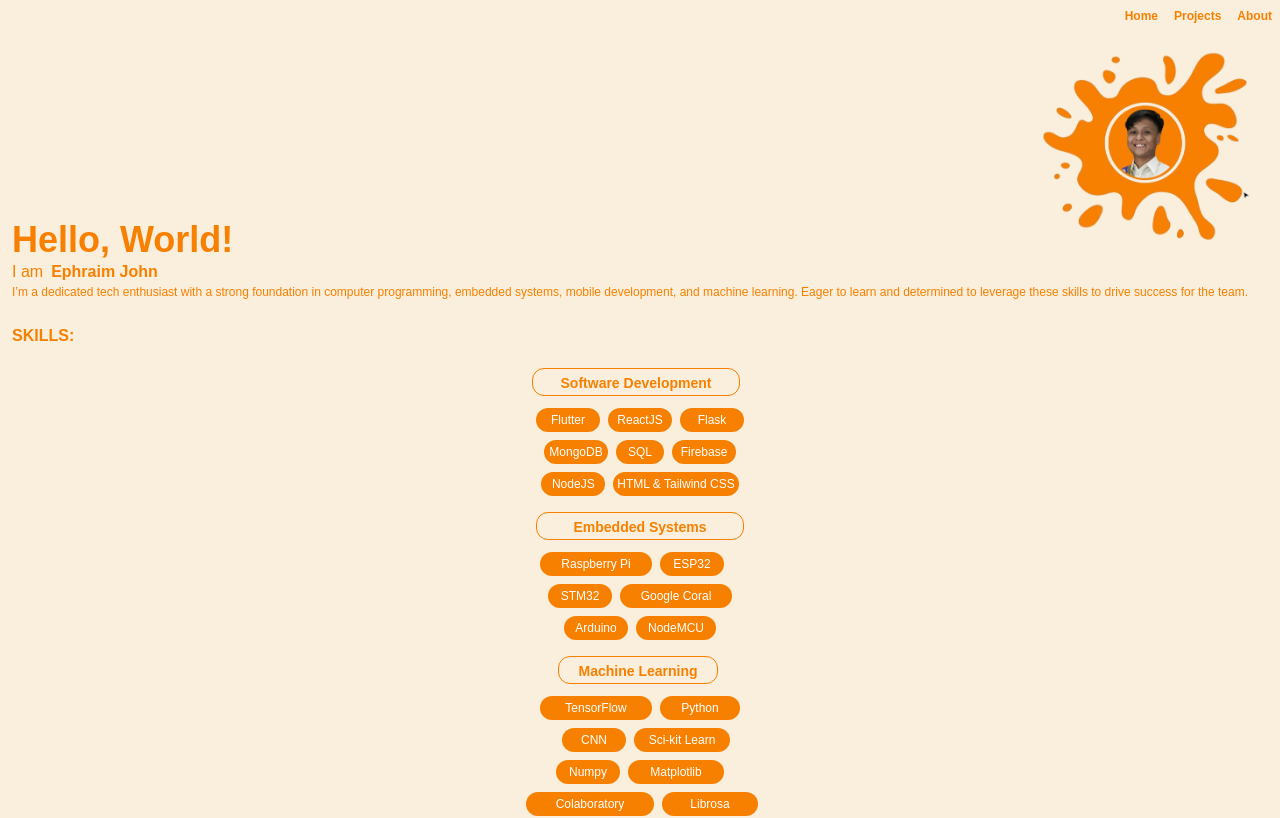
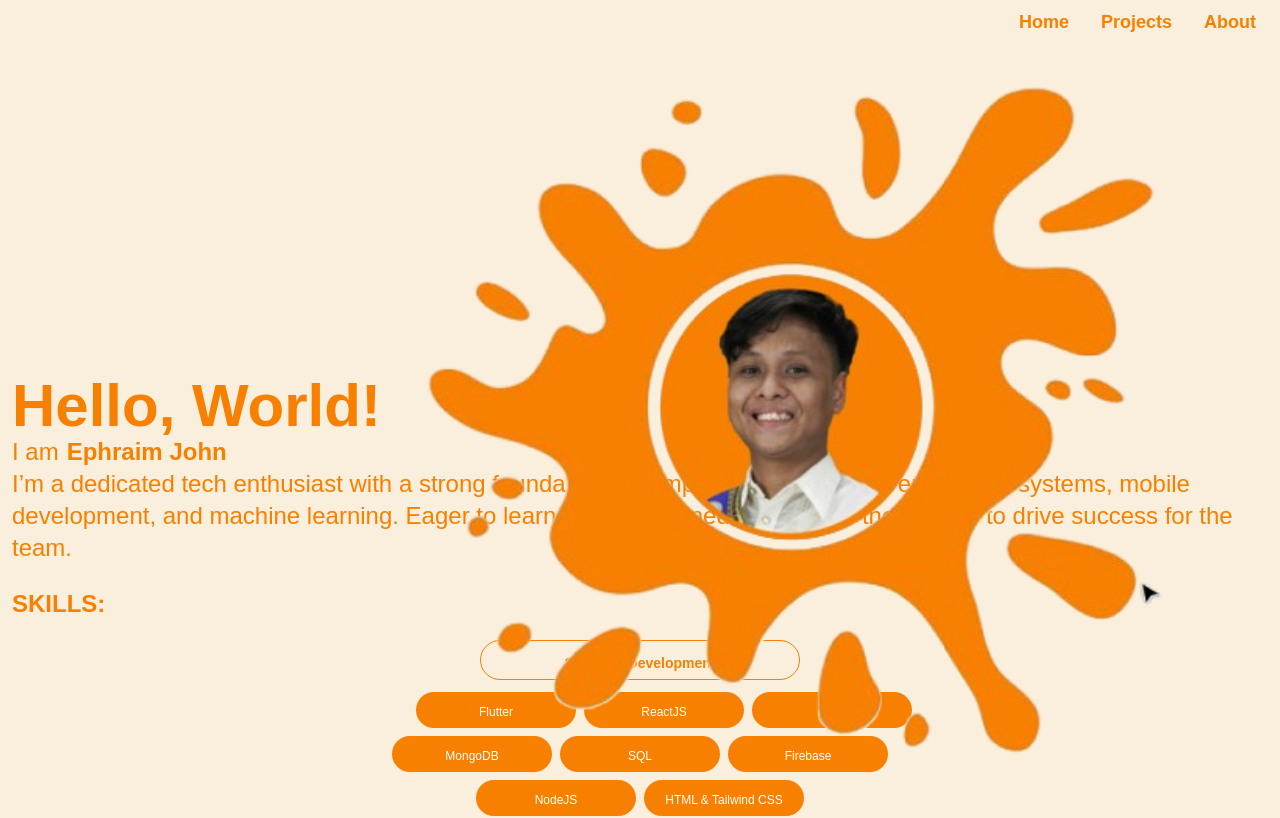
Before and after one commit to ephraaaaa/project-landing-page, a React (Vite) app: page / in a window 1280 px wide. Shown: the top 818 px of the page. Built offline with nearby package versions, Linux system fonts and the light colour scheme; a web font is replaced by a local one.

Commit message:
Updated responsiveness for tablets

```diff
--- a/src/components/NavigationBar.jsx
+++ b/src/components/NavigationBar.jsx
@@ -1,6 +1,6 @@
 function NavItems(props){
     return (
-        <li className="font-bold hover:bg-primary hover:rounded-xl hover:text-white p-2 hover:shadow-xl">
+        <li className="font-bold hover:bg-primary hover:rounded-xl hover:text-white p-2 hover:shadow-xl md:mr-4">
             {props.name}
         </li>
     )
@@ -10,7 +10,7 @@ function NavItems(props){
 function NavigationBar(){
     return (
         <nav>
-        <ul className="flex justify-end text-xs text-primary">
+        <ul className="flex justify-end text-xs md:text-lg text-primary">
             <NavItems name="Home"></NavItems>
             <NavItems name="Projects"></NavItems>
             <NavItems name="About"></NavItems>
--- a/src/components/ShortDescription.jsx
+++ b/src/components/ShortDescription.jsx
@@ -2,12 +2,12 @@
 
 function Text(){
     return (
-        <div className=" text-primary">
+        <div className=" text-primary text-xs md:text-2xl">
             <div className="flex">
                 <h6 className="mr-2">I am </h6>
                 <h4><b> Ephraim John</b></h4>
             </div>
-            <p className="text-xs text-left">
+            <p className=" text-left">
             I’m a dedicated tech enthusiast with a strong
             foundation in computer programming, embedded
             systems, mobile development, and machine learning.
@@ -23,15 +23,15 @@ function Text(){
 
 function SplashPhoto(){
     return (
-        <div className="flex justify-end">
-                <img  className="absolute w-60 z-106" src="/pp.png" alt="ephra img " />
+        <div className="flex justify-end md:mr-10">
+                <img  className="absolute w-60  md:w-2/3  z-106" src="/pp.png" alt="ephra img " />
         </div>
     )
 }
 
 function HelloWorld(){
     return (
-        <h1 className="text-4xl pr-10 left-1 pt-44 text-primary font-bold">
+        <h1 className="text-4xl pr-10 left-1 pt-44 md:pt-80 text-primary font-bold md:text-6xl">
                Hello, World!
            </h1>
            )
--- a/src/components/Skills.jsx
+++ b/src/components/Skills.jsx
@@ -1,9 +1,9 @@
 
 function SoftwareDevelopmentCategory(){
     return(
-        <div className="mb-3 flex flex-col justify-center">
+        <div className="mb-3 flex flex-col">
             <SkillPlatform width="w-52" text="Software Development" ></SkillPlatform>
-            <div className="flex">
+            <div className="flex md:ml-12">
                     <SkillItems width="w-16" text="Flutter" ></SkillItems>
                     <SkillItems width="w-16" text="ReactJS" ></SkillItems>
                     <SkillItems width="w-16" text="Flask" ></SkillItems>
@@ -15,7 +15,7 @@ function SoftwareDevelopmentCategory(){
             </div>
             <div className="flex justify-center">
                     <SkillItems width="w-16" text="NodeJS" ></SkillItems>
-                    <SkillItems width="w-38" text="HTML & Tailwind CSS" ></SkillItems>
+                    <SkillItems responsiveWidth="w-42" width="w-38" text="HTML & Tailwind CSS" ></SkillItems>
             </div>
         </div>
 
@@ -26,15 +26,15 @@ function EmbeddedSystemsCategory(){
     return (
         <div className="mb-3 flex flex-col justify-center">
             <SkillPlatform width="w-52" text="Embedded Systems" ></SkillPlatform>
-            <div className="flex">
+            <div className="flex md:ml-12">
                     <SkillItems width="w-28" text="Raspberry Pi" ></SkillItems>
                     <SkillItems width="w-16" text="ESP32" ></SkillItems>
             </div>
-            <div className="flex justify-center">
+            <div className="flex">
                     <SkillItems width="w-16" text="STM32" ></SkillItems>
                     <SkillItems width="w-28" text="Google Coral" ></SkillItems>
             </div>
-            <div className="flex justify-center">
+            <div className="flex justify-center md:ml-12">
                     <SkillItems width="w-16" text="Arduino" ></SkillItems>
                     <SkillItems width="w-20" text="NodeMCU" ></SkillItems>
             </div>
@@ -45,20 +45,20 @@ function EmbeddedSystemsCategory(){
 function MachineLearningCategory(){
     return (
         <div className="mb-3">
-            <SkillPlatform width="w-40 ml-10" text="Machine Learning" ></SkillPlatform>
-            <div className="flex justify-center">
+            <SkillPlatform width="w-40" text="Machine Learning" ></SkillPlatform>
+            <div className="flex justify-center md:mr-12">
                     <SkillItems width="w-28" text="TensorFlow" ></SkillItems>
                     <SkillItems width="w-20" text="Python" ></SkillItems>
             </div>
-            <div className="flex ml-10">
+            <div className="flex ml-10 md:ml-14">
                     <SkillItems width="w-16" text="CNN" ></SkillItems>
                     <SkillItems width="w-24" text="Sci-kit Learn" ></SkillItems>
             </div>
-            <div className="flex justify-center">
+            <div className="flex justify-center md:mr-10">
                     <SkillItems width="w-16" text="Numpy" ></SkillItems>
                     <SkillItems width="w-24" text="Matplotlib" ></SkillItems>
             </div>
-            <div className="flex justify-center ml-1">
+            <div className="flex justify-center md:ml-8">
                     <SkillItems width="w-32" text="Colaboratory" ></SkillItems>
                     <SkillItems width="w-24" text="Librosa" ></SkillItems>
             </div>
@@ -75,9 +75,11 @@ function MachineLearningCategory(){
 function SkillPlatform(props){
     const {width} = props
     return (
-        <div className={`border border-primary rounded-xl h-7 ${width} mb-2`}>
-            <div className={`text-primary text-center text-sm p-1 font-semibold`} >
+        <div className="flex justify-center">
+            <div className={`border border-primary rounded-full h-7 ${width} mb-2 md:w-80 md:h-10 md:p-2`}>
+                <div className={`text-primary text-center text-sm p-1 font-semibold`} >
                 {props.text}
+                </div>
             </div>
         </div>
 
@@ -87,7 +89,7 @@ function SkillPlatform(props){
 function SkillItems(props){
 
     return (
-        <div className={`bg-primary h-6 text-xs ${props.width} rounded-full text-center text-white p-1 m-1 hover:bg-white hover:text-primary `}>
+        <div className={`bg-primary h-6 text-xs ${props.width} rounded-full text-center text-white p-1 m-1 hover:bg-white hover:text-primary md:w-40 md:h-9 md:p-3`}>
             {props.text}
         </div>
     )
@@ -105,8 +107,3 @@ function Skills(){
 }
 
 export default Skills
-
-/*
-            <SkillPlatform width="w-48" text="Embedded Systems" ></SkillPlatform>
-            <SkillPlatform width="w-48" text="Machine Learning" ></SkillPlatform>
-*/
```
